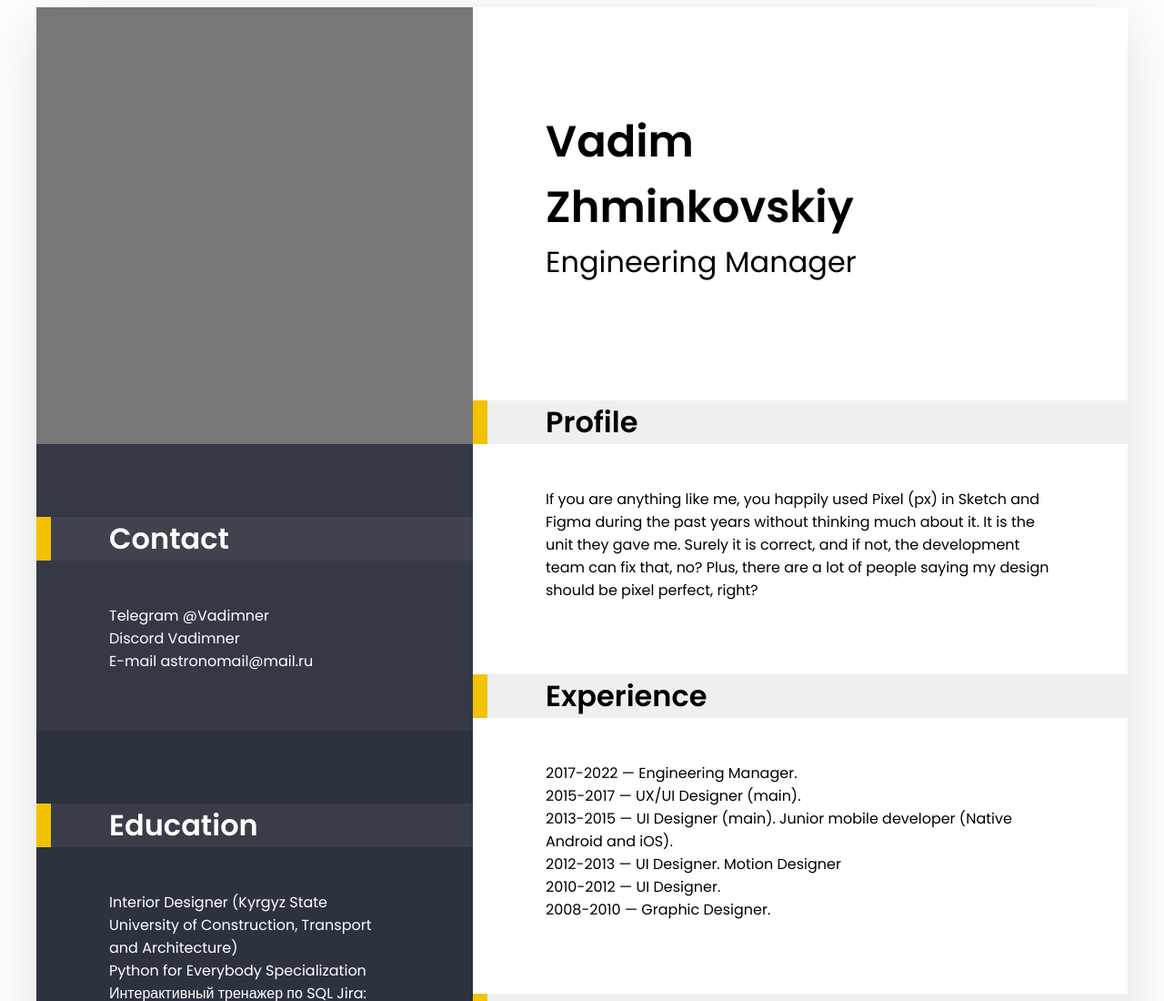
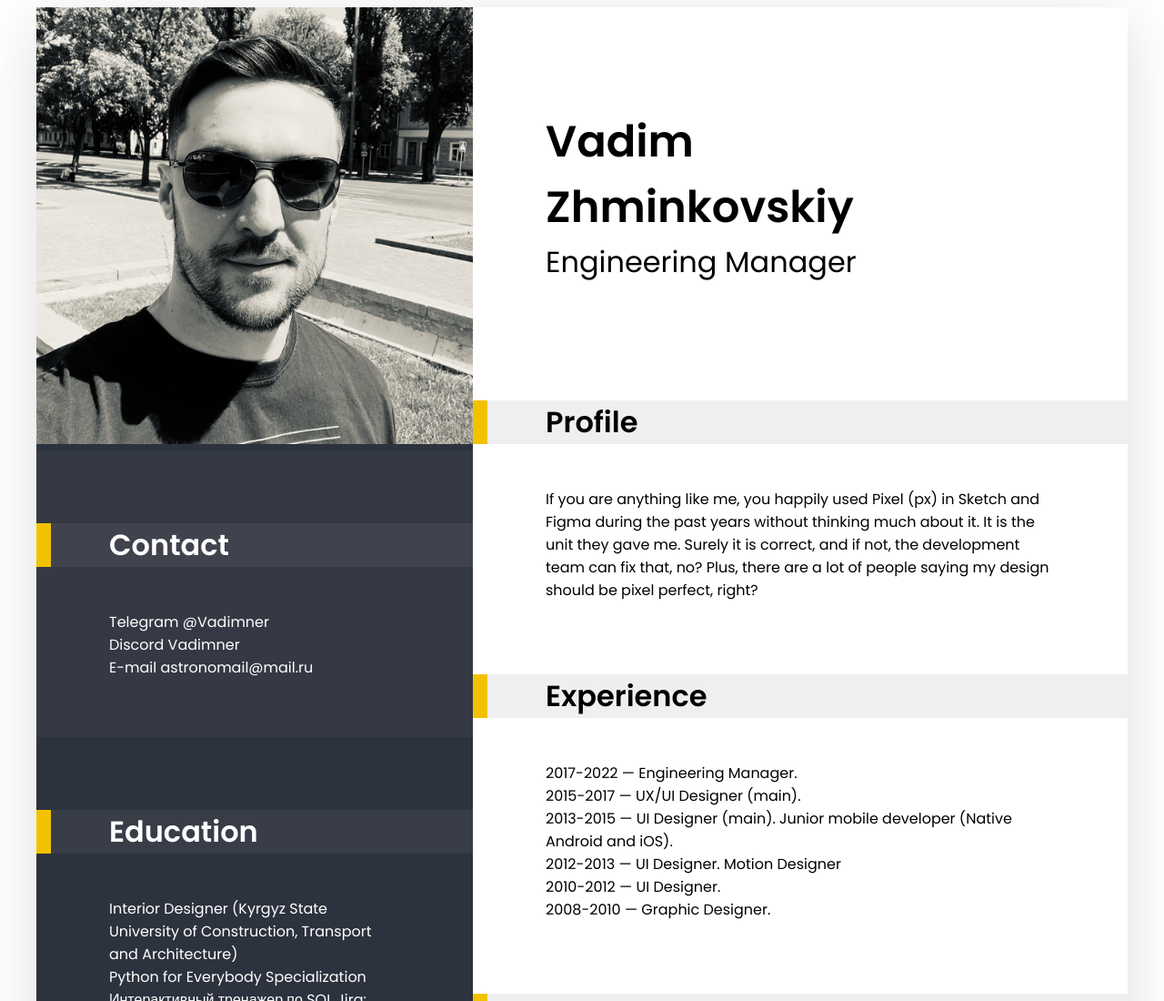
Before and after one commit to Vadimner/rsschool-cv, a plain HTML site: page index.html in a window 1280 px wide. Shown: the top 1100 px of the page at 91% size. Drawn offline with Linux system fonts and the light colour scheme.

Commit message:
feat add photo

```diff
--- a/index.html
+++ b/index.html
@@ -11,7 +11,7 @@
     <div class="content">
         <aside>
             <figure>
-                <div id="image-simulator"></div>
+                <img class="photo" src="assets/images/vadim_photo.jpeg">
             </figure>
             <section id="contact">
 
--- a/style.css
+++ b/style.css
@@ -81,6 +81,12 @@ a {
     align-items: center;
 }
 
+.photo {
+    width: 100%;
+    height:30rem;
+    background-color: #777;
+}
+
 #contact {
     background-color: #353945;
     padding-bottom: 4rem;
@@ -90,8 +96,8 @@ a {
     padding-bottom: 4rem;
 }
 
-#image-simulator {
+/* #image-simulator {
     width: 100%;
     height:30rem;
     background-color: #777;
-}
+} */
```
Also changed, not shown: assets/images/vadim_photo.jpeg (added).
